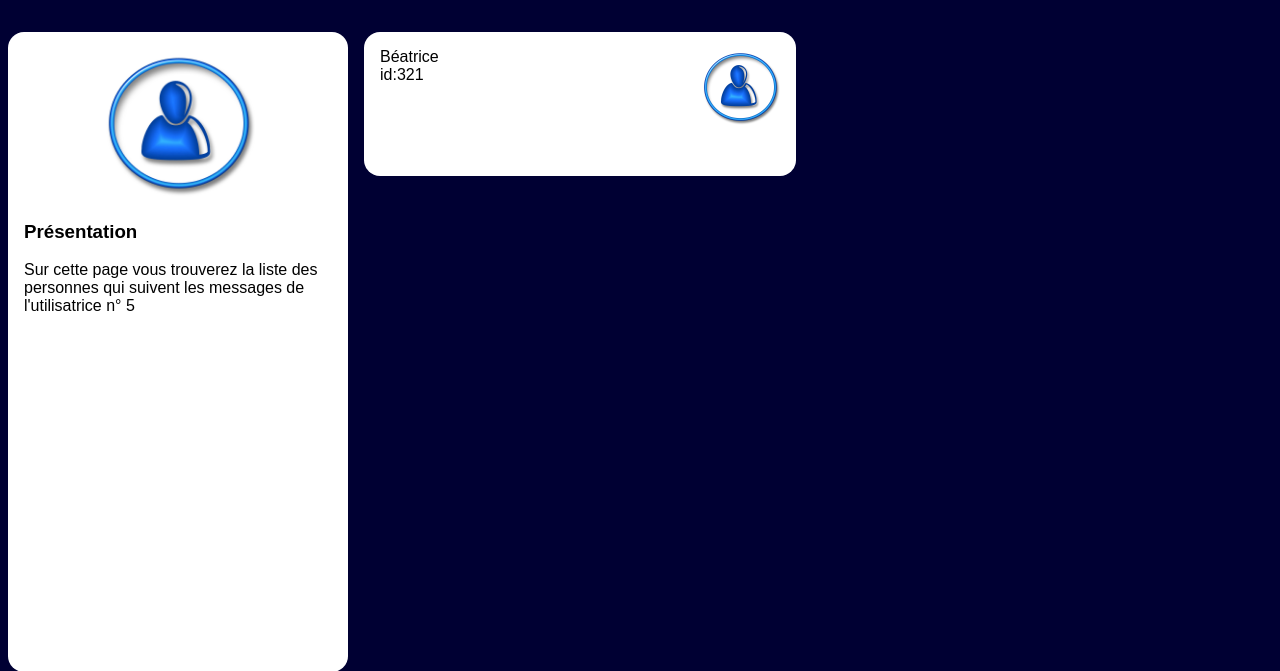
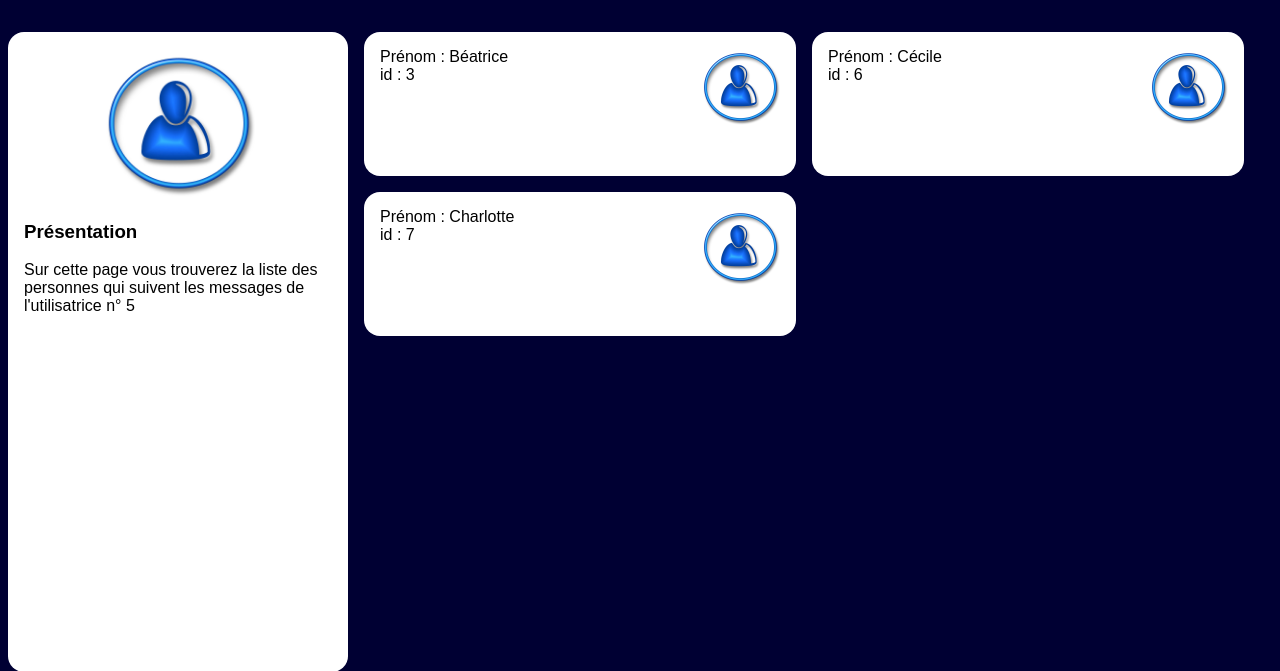
Before and after one commit to adatechschool/projet-collectif-reseau-social-les-claviers-de-l-extreme, a PHP site: page /followers.php?user_id=5 in a window 1280 px wide. Shown: the part 90-761 px from the top of the page. Run offline with PHP 8.4, Linux system fonts and the light colour scheme; data comes from the database, SQL or seed files in the repository.

Commit message:
Todo followers

```diff
--- a/resoc_n1/followers.php
+++ b/resoc_n1/followers.php
@@ -37,11 +37,15 @@
                 // Etape 4: à vous de jouer
                 //@todo: faire la boucle while de parcours des abonnés et mettre les bonnes valeurs ci dessous
                 ?>
+                <?php
+                while ($post = $lesInformations->fetch_assoc()) {
+                ?>
                 <article>
                     <img src="user.jpg" alt="blason"/>
-                    <h3>Béatrice</h3>
-                    <p>id:321</p>
+                    <h3>Prénom : <?php echo($post['alias']) ?></h3>
+                    <p>id : <?php echo($post['id']) ?></p>
                 </article>
+                <?php } ?>
             </main>
         </div>
     </body>
```
